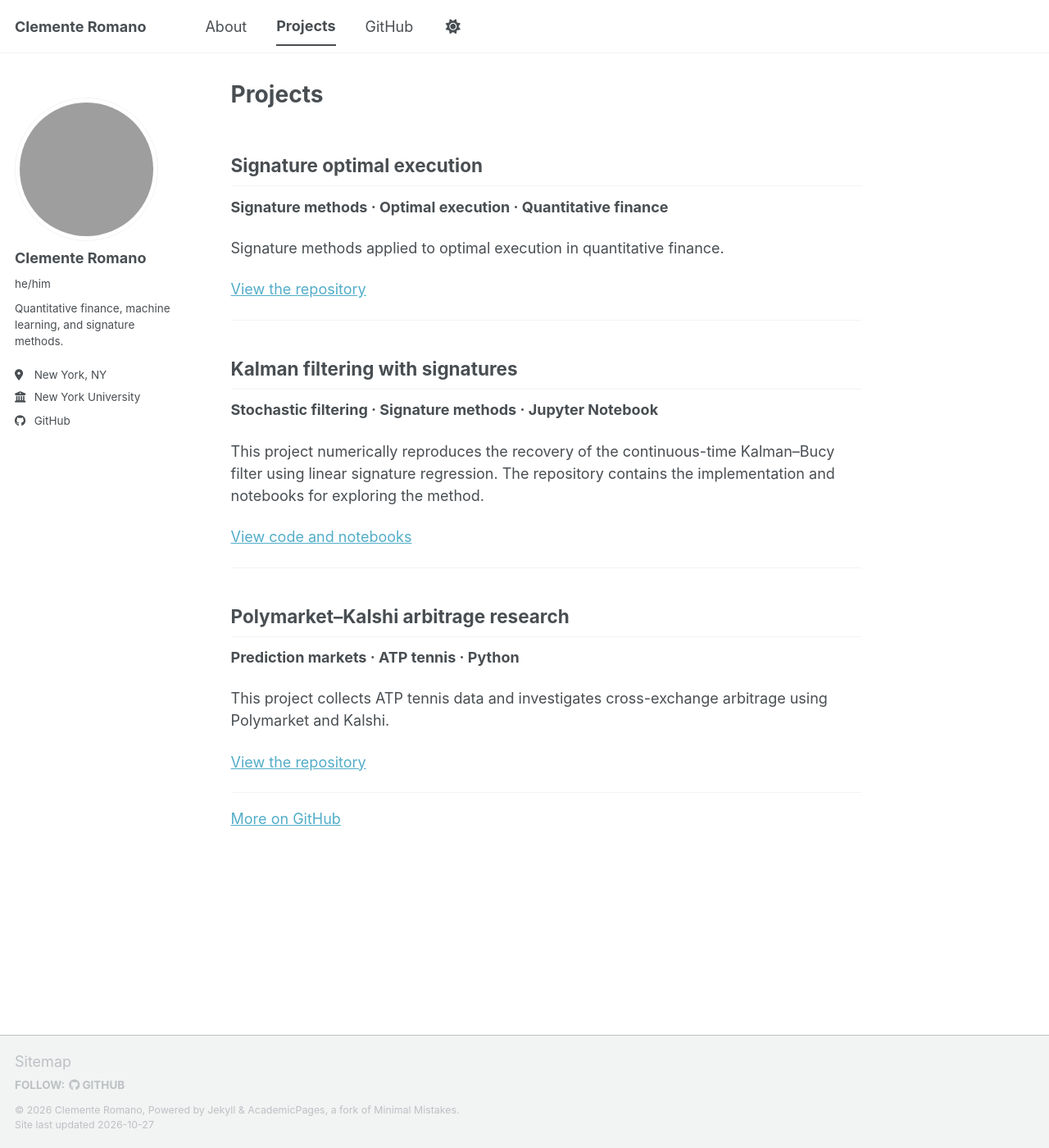
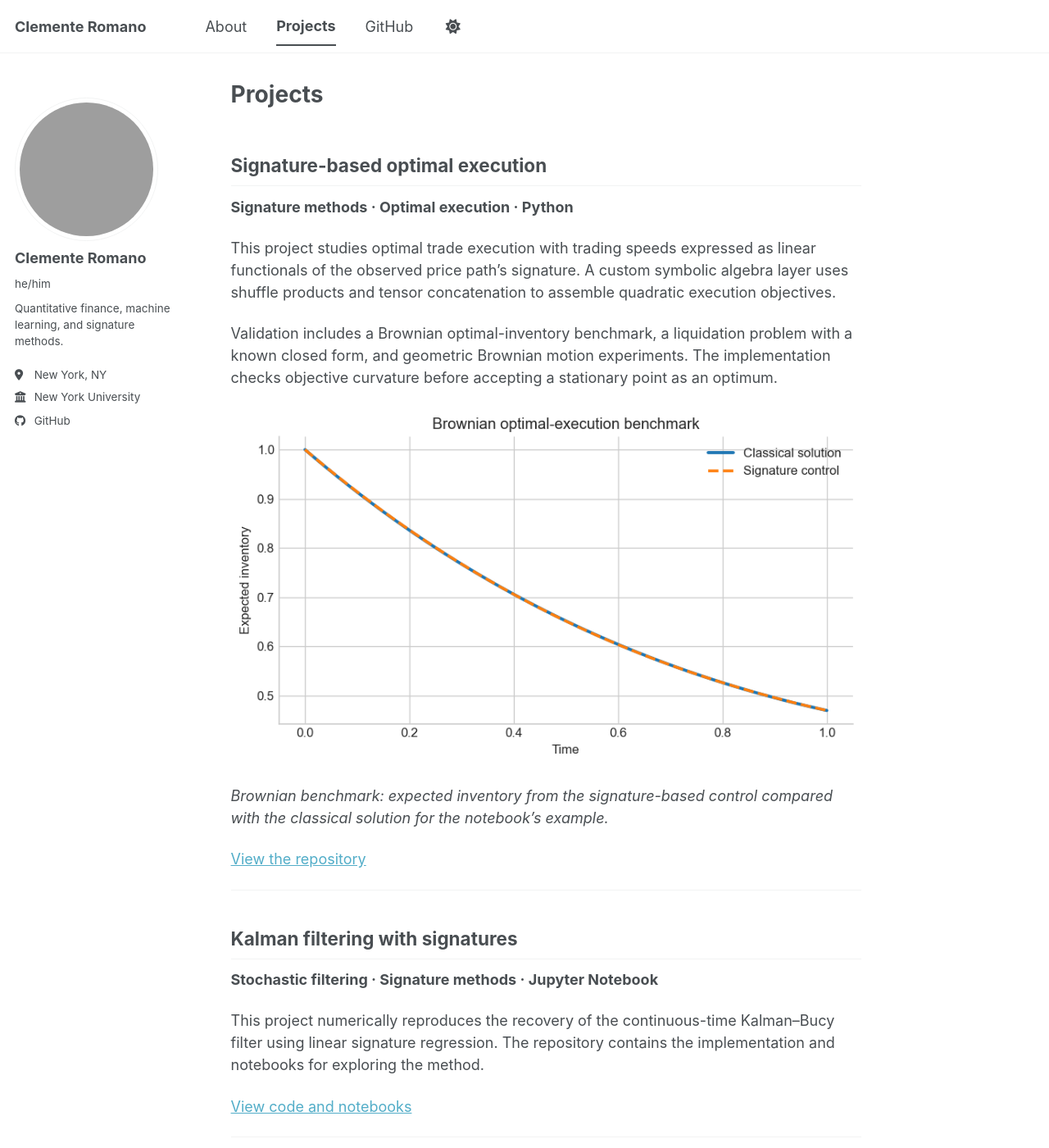
Before and after one commit to clementeromano/clementeromano.github.io, a Jekyll site: the page built from _pages/projects.md, in a window 1280 px wide and 1400 px high. Shown: the whole window at 82% size. Built offline with Jekyll 4.4.1, drawn with Linux system fonts in a browser that asks for light colours; a script bundle is joined from its source files by our own code; library files that are not in the unit come from our copies.

Commit message:
Describe the signature execution framework and show its benchmark
Explain the symbolic objective construction, numerical benchmarks, and curvature checks using the public repository README. Include the project's Brownian inventory comparison figure.

```diff
--- a/_pages/projects.md
+++ b/_pages/projects.md
@@ -6,11 +6,17 @@ description: "Code and research projects by Clemente Romano."
 author_profile: true
 ---
 
-## Signature optimal execution
+## Signature-based optimal execution
 
-**Signature methods · Optimal execution · Quantitative finance**
+**Signature methods · Optimal execution · Python**
 
-Signature methods applied to optimal execution in quantitative finance.
+This project studies optimal trade execution with trading speeds expressed as linear functionals of the observed price path's signature. A custom symbolic algebra layer uses shuffle products and tensor concatenation to assemble quadratic execution objectives.
+
+Validation includes a Brownian optimal-inventory benchmark, a liquidation problem with a known closed form, and geometric Brownian motion experiments. The implementation checks objective curvature before accepting a stationary point as an optimum.
+
+![Expected inventory over time: signature control closely follows the classical Brownian optimal-execution solution.]({{ '/images/signature-execution-brownian.png' | relative_url }})
+
+*Brownian benchmark: expected inventory from the signature-based control compared with the classical solution for the notebook's example.*
 
 [View the repository](https://github.com/clementeromano/signature-optimal-execution)
 
```
Also changed, not shown: _pages/about.md (+2 -2 lines), images/signature-execution-brownian.png (added).
